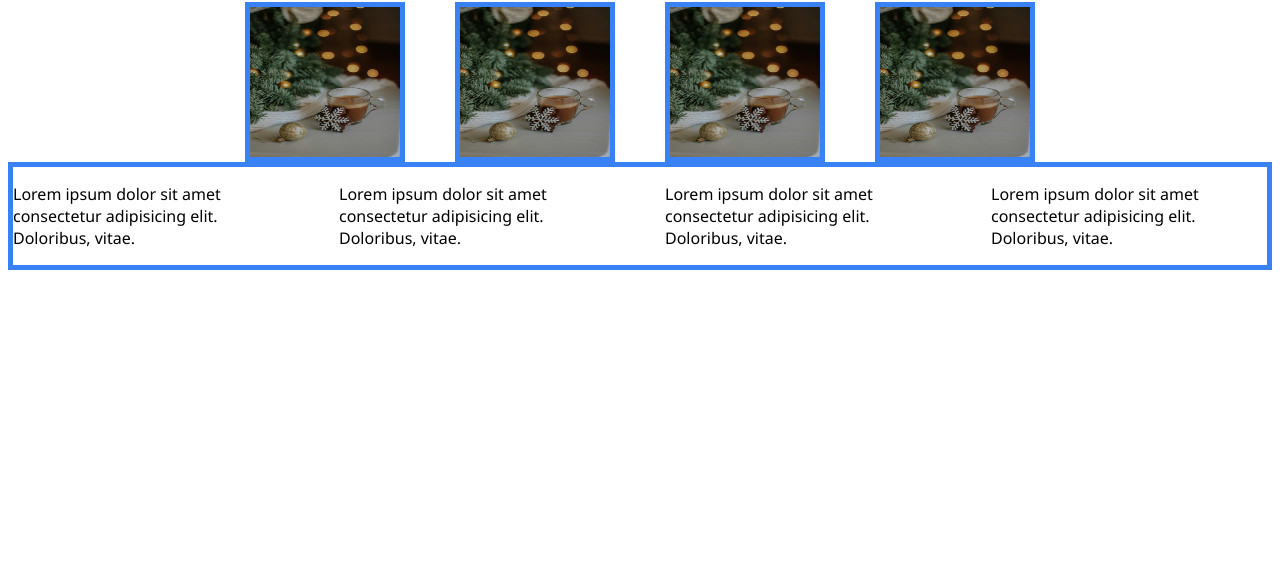
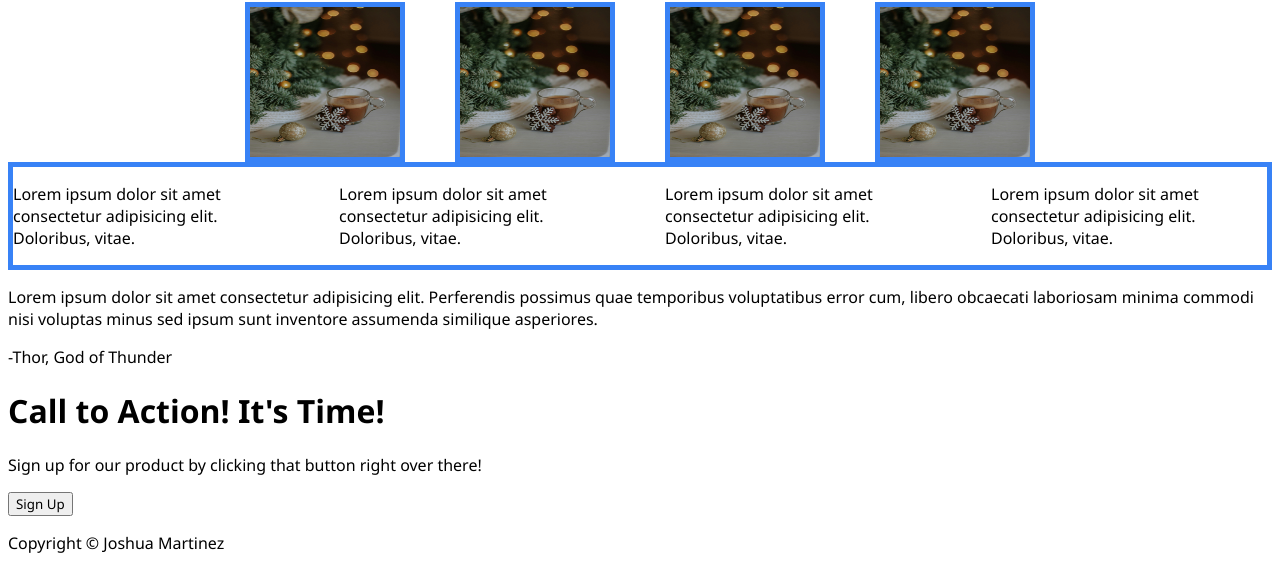
Before and after one commit to joshmz/TOP-LandingPage, a plain HTML site: page index.html in a window 1280 px wide. Shown: the part 546-1116 px from the top of the page. Before the commit the page ends 826 px from the top, so only its background shows below. Drawn offline with Linux system fonts and the light colour scheme.

Commit message:
Added all main components of webpage - Header, Body and Footer added with required HTML/CSS. Need to fix margins and sizing.

```diff
--- a/index.html
+++ b/index.html
@@ -38,5 +38,21 @@
             <p>Lorem ipsum dolor sit amet consectetur adipisicing elit. Doloribus, vitae.</p>
         </div>
     </div>
+    <div id="quote">
+        <p class="quote_text">Lorem ipsum dolor sit amet consectetur adipisicing elit. Perferendis possimus quae temporibus voluptatibus error cum, libero obcaecati laboriosam minima commodi nisi voluptas minus sed ipsum sunt inventore assumenda similique asperiores.</p>
+        <p class="author">-Thor, God of Thunder</p>
+    </div>
+    <div id="sign_up">
+        <div class="sign_up_banner">
+            <div class="text">
+                <h1>Call to Action! It's Time!</h1>
+                <p>Sign up for our product by clicking that button right over there!</p>
+            </div>
+            <button>Sign Up</button>
+        </div>
+    </div>
+    <div id="footer">
+        <p>Copyright © Joshua Martinez</p>
+    </div>
 </body>
 </html>
```
